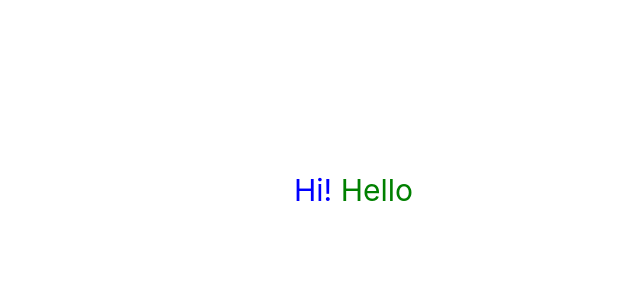
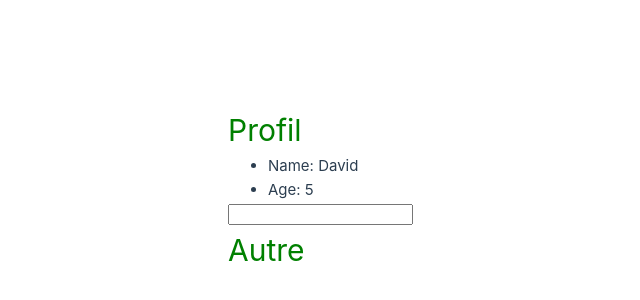
Before and after one commit to dhruthinooka/vueProj, a Vue app: page / in a window 1280 px wide. Shown: the part 210-510 px from the top of the page, without its empty margins (227-867 px from the left). Built offline with nearby package versions, Linux system fonts and the light colour scheme; the HTML template or start-up script is replaced by a standard one.

Commit message:
v-if, v-else, v-else-if Directives

```diff
--- a/src/App.vue
+++ b/src/App.vue
@@ -1,7 +1,33 @@
 <template>
-  <h1><span>Hi!</span> Hello</h1>
+
+  <div>
+    <h1>Profil</h1>
+    <ul v-if="state.user">
+      <li>Name: {{ state.user?.name }}</li>
+      <li>Age: {{ state.user?.age }}</li>
+    </ul>
+    <h2 v-else>Chargement ...</h2>
+    <input v-model="letter" type="text" />
+    <h1 v-if="letter === 'A'">A</h1>
+    <h1 v-else-if="letter === 'B'">B</h1>
+    <h1 v-else-if="letter === 'C'">C</h1>
+    <h1 v-else>Autre</h1>
+  </div>
+
 </template>
 <script setup lang="ts">
+import { reactive, ref } from 'vue'
+
+const state = reactive<any>({});
+
+setTimeout(() => {
+  state.user = {
+    name: 'David',
+    age: 5,
+  }
+}, 3000)
+
+const letter = ref('')
 
 </script>
 <style scoped lang="scss">
```
